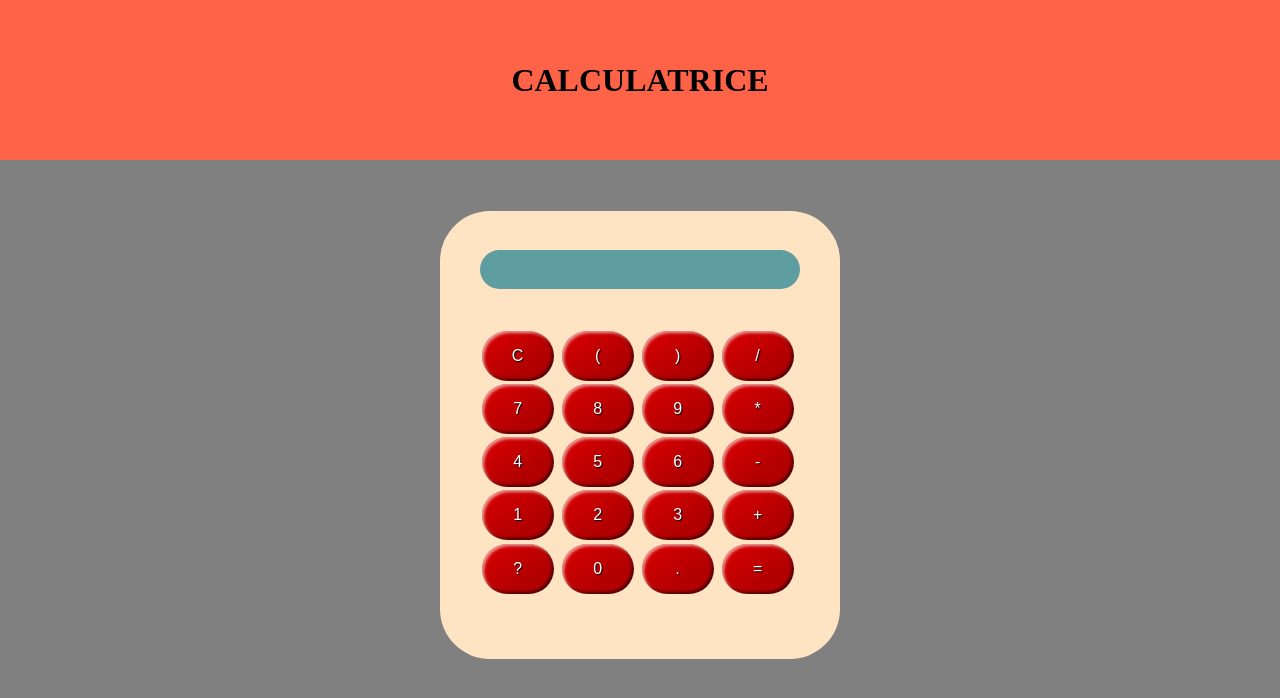
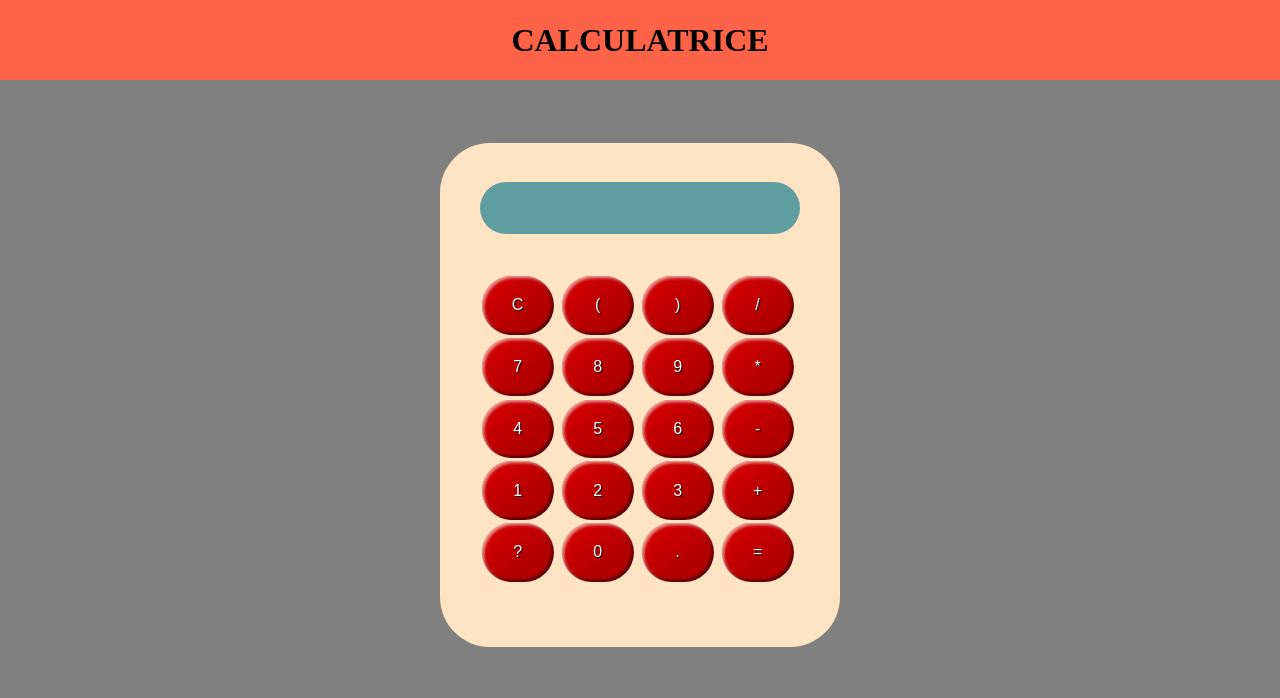
Before and after one commit to Patrick1607B/Jscalculatrice, a plain HTML site: page index.html in a window 1280 px wide. Drawn offline with Linux system fonts and the light colour scheme.

Commit message:
Update style.css

```diff
--- a/style.css
+++ b/style.css
@@ -28,11 +28,11 @@ header {
     align-items: center;
     background-color: var(--backgroundHeader);
     color: var(--colorB);
-    height: 20%;
+    height: 10%;
 }
 
 main {
-    height: 80%;
+    height: 90%;
     display: flex;
     align-items: center;
     justify-content: center;
```
